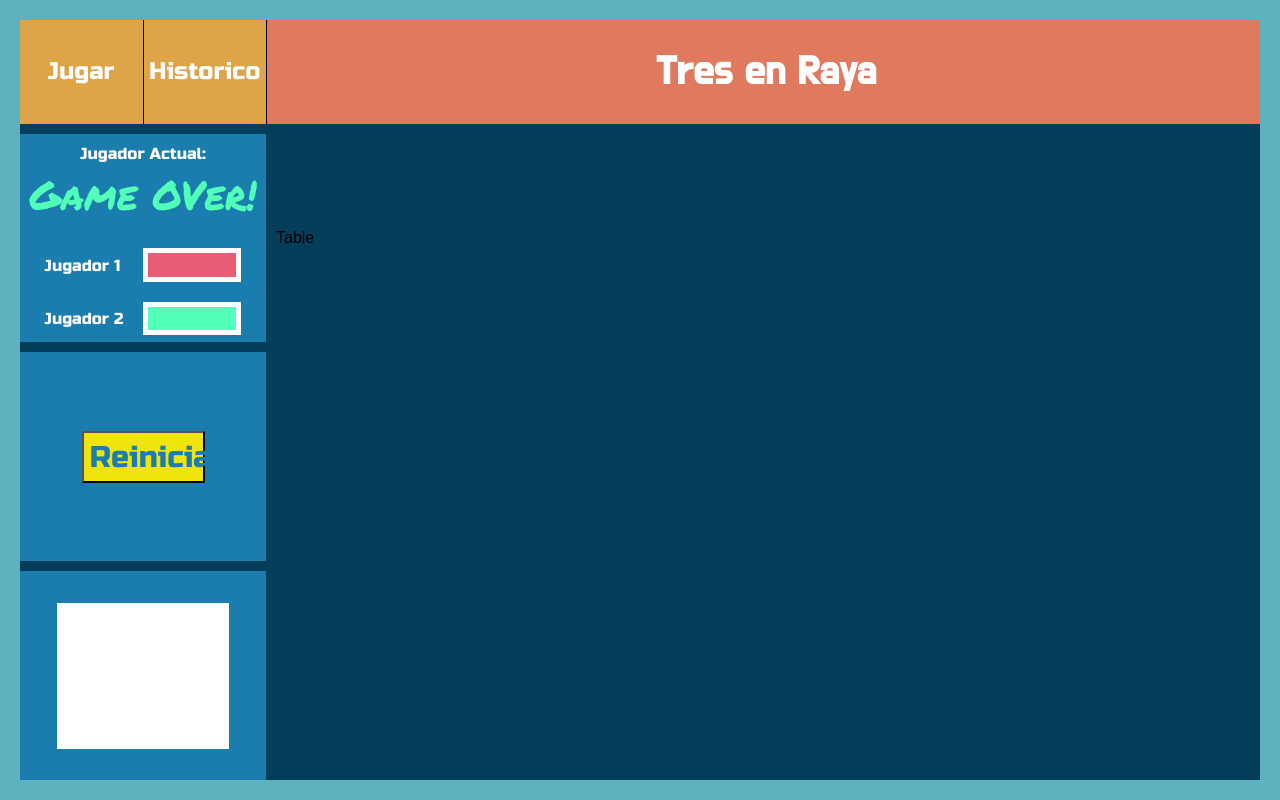
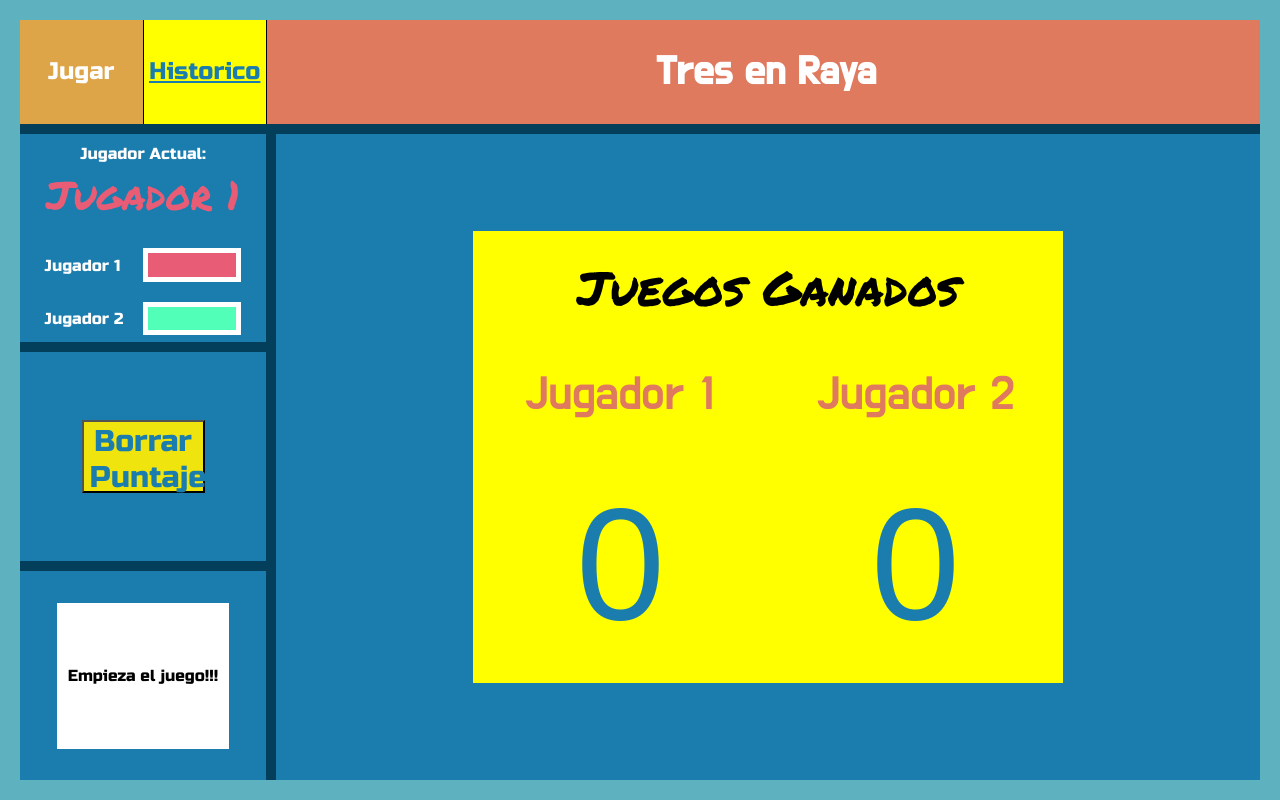
Before and after one commit to daalvarado/tres-en-raya, a React (Create React App) app: page /Scores in a window 1280 px wide. Built offline with nearby package versions, Linux system fonts and the light colour scheme.

Commit message:
game working

```diff
--- a/src/components/App.js
+++ b/src/components/App.js
@@ -2,8 +2,11 @@ import React, { Component } from 'react';
 import Header from "./Header";
 import Info from "./Info";
 import Controls from "./Controls";
+import ResetScores from "./ResetScores";
 import Messages from "./Messages";
 import Board from "./Board";
+import Table from "./Table";
+import {Route} from 'react-router-dom'
 
 let winningCells="";
 
@@ -75,21 +78,24 @@ class App extends Component {
   }
 
   resetScores = () => {
-    this.setState({ score: { "Player 1": 0, "Player-2": 0 } });
+    this.setState({ score: { "Player 1": 0, "Player 2": 0 } });
   }
 
   render() {
     console.log(this.state.score);
     let message = "";
+    let winningPlayer = this.state.gameOver ==='Player 1'?'Jugador 1':this.state.gameOver ==='Player 2'? 'Jugador 2': '';
     if (Object.values(this.state.cells).every(e => (e === 'empty'))) message = "Empieza el juego!!!";
-    if (this.state.gameOver !== "" && this.state.gameOver !== "empty") message = `JUEGO TERMINADO!!! \n ${this.state.gameOver} ha ganado!!!`;
+    if (this.state.gameOver !== "" && this.state.gameOver !== "empty") message = `JUEGO TERMINADO!!! ${winningPlayer} ha ganado!!!`;
     if (this.state.gameOver === "nobody") message = `JUEGO TERMINADO!!!`;
     return <div className="container">
-        <Header history={this.props.history} score={this.state.score} resetScores={this.resetScores} />
+        <Route component={props => <Header/>}/>
         <Info current={this.state.current} gameOver={this.state.gameOver} />
-        <Controls resetGame={this.resetGame}/>
+        <Route exact path="/" component={props => <Controls resetGame={this.resetGame} />} />
+        <Route path="/Scores" component={props => <ResetScores resetScores={this.resetScores} />} />
         <Messages message={message} />
-        <Board updateCell={this.updateCell} cells={this.state.cells} gameOver={this.state.gameOver} winningCells={winningCells} />
+        <Route exact path="/" component={props => <Board updateCell={this.updateCell} cells={this.state.cells} gameOver={this.state.gameOver} winningCells={winningCells} />} />
+        <Route path="/Scores" component={(props) => <Table score={this.state.score} />} />
       </div>;
   }
 }
--- a/src/components/Header.js
+++ b/src/components/Header.js
@@ -1,15 +1,16 @@
 import React from "react";
+import {Link} from 'react-router-dom';
 
 // class Header extends React.Component {
 
 const Header = props => (
+
   <header className="header">
     <nav className="nav">
-      <li className="nav-item play" onClick={(e) => props.history.push('/')}>Jugar</li>
-      <li className="nav-item log" onClick={(e) => props.history.push({
-      pathname:  '/Scores',
-      state: {score: props.score},
-      })}>Historico</li>
+      <li className={"nav-item play "+(window.location.pathname==='/'?'active':'')}>
+        <Link to="/">Jugar</Link></li>
+      <li className={"nav-item log "+(window.location.pathname==='/Scores'?'active':'')}>
+        <Link to="/Scores">Historico</Link></li>
     </nav>
     <h1 className="game-title">Tres en Raya</h1>
   </header>
--- a/src/components/Info.js
+++ b/src/components/Info.js
@@ -4,7 +4,7 @@ const Info = props => (
  <div className='info'>
             <div className='actual'>
                 <span>Jugador Actual:</span>
-                <span className={props.current==="Player 1"? "turno-j1": "turno-j2"}>{props.gameOver!==""?'Game OVer!':props.current}</span>
+                <span className={props.current==="Player 1"? "turno-j1": "turno-j2"}>{props.gameOver!==""?'Juego Terminado!':props.current==='Player 1'?'Jugador 1':'Jugador 2'}</span>
             </div>
             <div className='jugadores'>
                 <div className="player-name">Jugador 1</div>
--- a/src/components/NotFound.js
+++ /dev/null
@@ -1,9 +0,0 @@
-import React from "react";
-
-const NotFound = () => (
-  <div>
-    <h2>Not Found!?!!!!1111</h2>
-  </div>
-);
-
-export default NotFound;
--- /dev/null
+++ b/src/components/ResetScores.js
@@ -0,0 +1,9 @@
+import React from "react";
+
+const ResetScores = (props) => (
+  <div className="controls">
+    <button onClick={props.resetScores} className="restart">Borrar Puntajes</button>
+  </div>
+);
+
+export default ResetScores;
--- a/src/components/Router.js
+++ b/src/components/Router.js
@@ -1,21 +1,10 @@
 import React from "react";
-import { BrowserRouter, Route, Switch } from "react-router-dom";
+import { BrowserRouter } from "react-router-dom";
 import App from "./App";
-
-import NotFound from "./NotFound";
-import Scores from "./Scores";
-
-
-
-
 
 const Router = () => (
   <BrowserRouter>
-    <Switch>
-      <Route exact path="/" component={App} />
-      <Route exact path='/scores' component={Scores} />
-      <Route component={NotFound} />
-    </Switch>
+    <App/>
   </BrowserRouter>
 );
 
--- a/src/components/Table.js
+++ b/src/components/Table.js
@@ -1,8 +1,16 @@
 import React from "react";
 
-const Table = () => (
-  <div className="table">
-    <div>Table</div>
+const Table = props => (
+  <div className="table-area">
+    <div className="table-board">
+      <div className="table-name">Juegos Ganados</div>
+      <div className="table">
+        <div className="tplayer-name">Jugador 1</div>
+        <div className="tplayer-name">Jugador 2</div>
+        <div className="tplayer-score">{props.score[`Player 1`]}</div>
+        <div className="tplayer-score">{props.score[`Player 2`]}</div>
+      </div>
+    </div>
   </div>
 );
 
--- a/src/index.css
+++ b/src/index.css
@@ -60,6 +60,11 @@ h1 {
   height: 100%;
   box-sizing: border-box;
   border-right: 1px black solid;
+  text-decoration: none;
+  color: white;
+}
+
+.nav-item a {
   text-decoration: none;
   color: white;
 }
@@ -156,13 +161,30 @@ h1 {
   font-family: "Russo One", sans-serif;
   font-size: 30px;
   width: 50%;
-  height: 25%;
+  height: 35%;
   color: #1a7dae;
 }
 
 .restart:hover {
   transform: scale(1.2);
   cursor: pointer;
+}
+
+li.active {
+  background: yellow;
+}
+
+li.active:hover {
+  cursor: default;
+}
+
+li.active a {
+  color: #1a7dae;
+  text-decoration: underline;
+}
+
+li.active a:hover {
+  cursor: default;
 }
 
 .messages {
@@ -194,6 +216,58 @@ h1 {
   background: #1a7dae;
   height: 100%;
   width: 100%;
+}
+
+.table-area {
+  display: grid;
+  grid-area: board;
+  background: #1a7dae;
+  height: 100%;
+  width: 100%;
+}
+
+.table-board {
+  display: grid;
+  height: 70%;
+  width: 60%;
+  background: yellow;
+  align-self: center;
+  justify-self: center;
+  grid-template-rows: 25% 75%;
+}
+
+.table-name {
+  display: grid;
+  height: 100%;
+  font-family: "Permanent Marker", cursive;
+  font-size: 3rem;
+  align-content: center;
+  justify-content: center;
+}
+
+.table {
+  display: grid;
+  grid-template-columns: 50% 50%;
+  grid-template-rows: 30% 70%;
+}
+
+.tplayer-name {
+  display: grid;
+  font-family: "Do Hyeon", sans-serif;
+  font-size: 3rem;
+  color: #e07a5f;
+  height: 100%;
+  align-content: center;
+  justify-content: center;
+}
+
+.tplayer-score {
+  display: grid;
+  height: 100%;
+  font-size: 10rem;
+  color: #1a7dae;
+  align-content: center;
+  justify-content: center;
 }
 
 #game-board {
```
